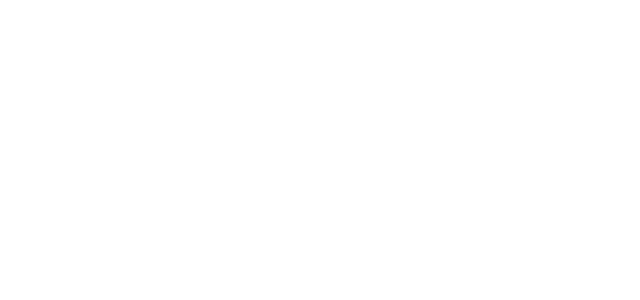
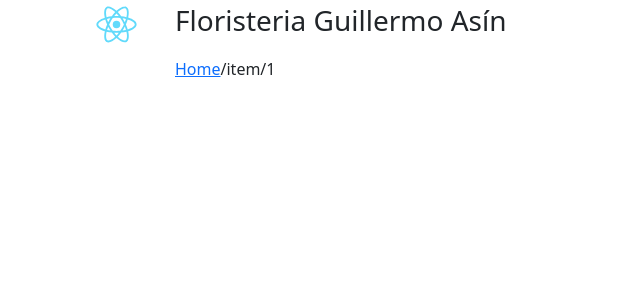
Before and after one commit to BarberBIGD/biko_prueba_guillermo_asin, a React (Create React App) app: page /item/1 in a window 1280 px wide. Before the commit this address had no page. Shown: the top 300 px of the page, without its empty margins (0-640 px from the left). Built offline with nearby package versions, Linux system fonts and the light colour scheme.

Commit message:
Implementado componente Header

```diff
--- a/src/App.js
+++ b/src/App.js
@@ -4,6 +4,7 @@
 import 'bootstrap/dist/css/bootstrap.min.css';
 import { BrowserRouter as Router, Route, Routes } from 'react-router-dom';
 import { Container } from 'react-bootstrap';
+import Header from './Componentes/Header';
 
 function App() {
   return (
@@ -11,6 +12,7 @@
     //es la manera mas apropiada para poder hacer SPA y manejarnos con el detalle de los items
     <Router>
       <Container>
+        <Header />
         <Routes>
           {/* establecemos el elemento raiz de la ruta */}
           <Route path="/" element={<Item />} />
--- /dev/null
+++ b/src/Componentes/Header.js
@@ -0,0 +1,30 @@
+import React from "react";
+import logo from "../Recursos/logo.svg"
+import { useLocation, Link } from "react-router-dom";
+
+const Header = () => {
+
+    const location = useLocation();
+    const breadcrumb = location.pathname;
+
+    return (
+        <div className="row">
+            <div className="row">
+                <div className="col-md-1">
+                    <img src={logo} />
+                </div>
+                <div className="col-md-4 d-flex justify-content-start align-items-center">
+                    <h3>Floristeria Guillermo Asín</h3>
+                </div>
+            </div>
+            <div className="row pt-2">
+                <p className="offset-md-1">
+                    <Link to="/">Home</Link>
+                    {breadcrumb}
+                </p>
+            </div>
+        </div>
+    )
+}
+
+export default Header;
--- a/src/Componentes/Item.js
+++ b/src/Componentes/Item.js
@@ -26,6 +26,10 @@
     }
 
     const productosGrupos = dividirDatos(productos, 4);
+
+    if (!productos) {
+        return <div>Cargando...</div>;
+    }
 
     //console.log(productosGrupos);
 
```
